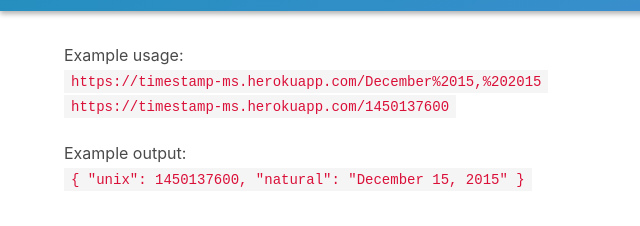
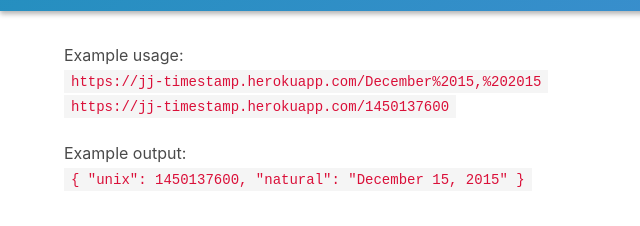
Before and after one commit to kuba-jablonski/fcc-timestamp-microservice, a website: page public/index.html in a window 1280 px wide. Shown: the part 150-376 px from the top of the page, 0-640 px from the left. Drawn offline with nearby package versions, Linux system fonts and the light colour scheme.

Commit message:
Update damain name

```diff
--- a/public/index.html
+++ b/public/index.html
@@ -26,8 +26,8 @@
     <main>
         <div class="container">
             <h2>Example usage:</h2>
-            <p><code>https://timestamp-ms.herokuapp.com/December%2015,%202015</code></p>
-            <p><code>https://timestamp-ms.herokuapp.com/1450137600</code></p>
+            <p><code>https://jj-timestamp.herokuapp.com/December%2015,%202015</code></p>
+            <p><code>https://jj-timestamp.herokuapp.com/1450137600</code></p>
             <br>
             <h2>Example output:</h2>
             <p><code>{ "unix": 1450137600, "natural": "December 15, 2015" }</code></p>
```
